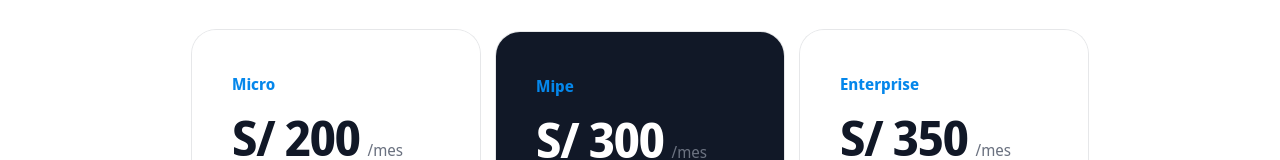
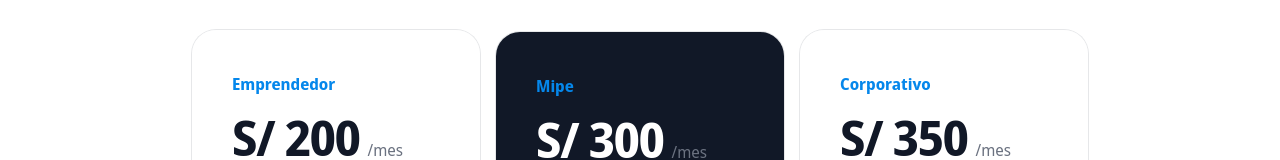
Before and after one commit to AgenciaServitec/servicont, a Next.js app: page /plans in a window 1280 px wide. Shown: the part 538-698 px from the top of the page. Built offline with nearby package versions, Linux system fonts and the light colour scheme.

Commit message:
Update: plans content

```diff
--- a/app/plans/[planId]/PlanCard.tsx
+++ b/app/plans/[planId]/PlanCard.tsx
@@ -18,7 +18,7 @@ export const PlanCard = ({
 }: Props) => {
   return (
     <div
-      className={`rounded-3xl p-8 ring-1 ring-gray-900/10 min-h-[40em] h-auto sm:mx-8 sm:p-10 lg:mx-0 ${planId === "plan-mipe" ? "bg-gray-900" : "bg-white/60"}`}
+      className={`rounded-3xl p-8 ring-1 ring-gray-900/10 min-h-[30em] h-auto sm:mx-8 sm:p-10 lg:mx-0 ${planId === "plan-mipe" ? "bg-gray-900" : "bg-white/60"}`}
     >
       <h3 id="tier-plan" className="text-base/7 font-semibold text-primary">
         {name}
@@ -38,7 +38,7 @@ export const PlanCard = ({
       </p>
       <ul
         role="list"
-        className={`space-y-3 sm:mt-10 text-sm/6 min-h-[20em] mt-0 flex flex-col justify-start ${planId === "plan-mipe" ? "text-gray-200" : "text-gray-600"}`}
+        className={`space-y-2 sm:mt-5 text-sm/6 min-h-[20em] mt-0 flex flex-col justify-start ${planId === "plan-mipe" ? "text-gray-200" : "text-gray-600"}`}
       >
         {(services || []).map((service, index) => (
           <li key={index} className="flex items-center gap-x-3">
--- a/app/plans/page.tsx
+++ b/app/plans/page.tsx
@@ -6,7 +6,7 @@ export default function Plans() {
     <div className="w-full">
       <div className="relative isolate bg-white px-6 py-24 sm:py-32 lg:px-8">
         <div
-          className="absolute inset-x-0 -top-3 -z-10 transform-gpu overflow-hidden px-36 blur-3xl"
+          className="absolute inset-x-0-top-3-z-10 transform-gpu overflow-hidden px-36 blur-3xl"
           aria-hidden="true"
         >
           <div
--- a/data-list/plans.ts
+++ b/data-list/plans.ts
@@ -1,7 +1,7 @@
 export const plans: Plan[] = [
   {
-    id: "plan-micro",
-    name: "Micro",
+    id: "plan-emprendedor",
+    name: "Emprendedor",
     price: "200",
     description:
       "El plan perfecto si recién estás empezando a utilizar nuestros servicios.",
@@ -25,8 +25,8 @@ export const plans: Plan[] = [
     ],
   },
   {
-    id: "plan-enterprise",
-    name: "Enterprise",
+    id: "plan-corporativo",
+    name: "Corporativo",
     price: "350",
     description:
       "El plan perfecto si ya tienes una empresa consolidada y con grandes ingresos.",
```
